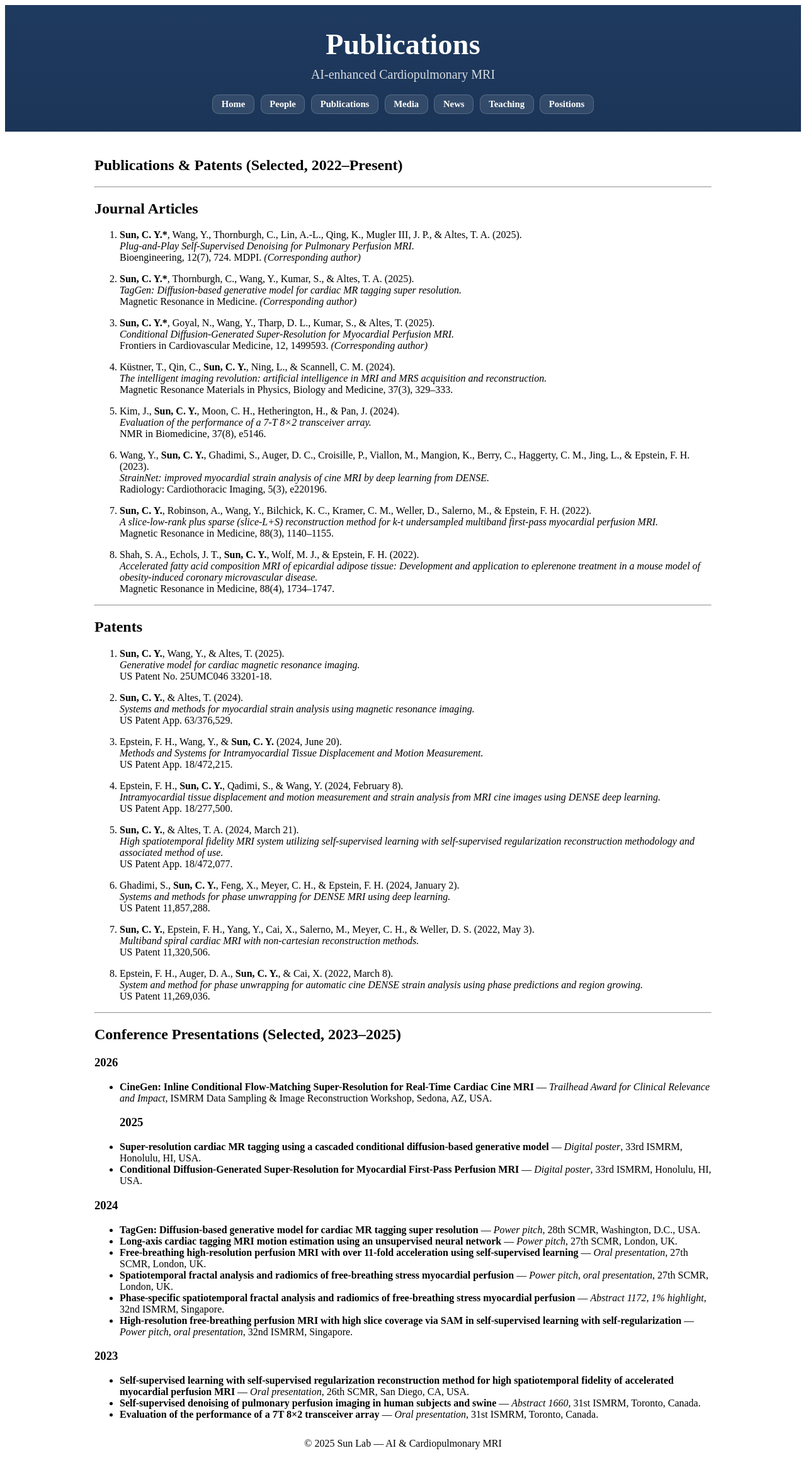
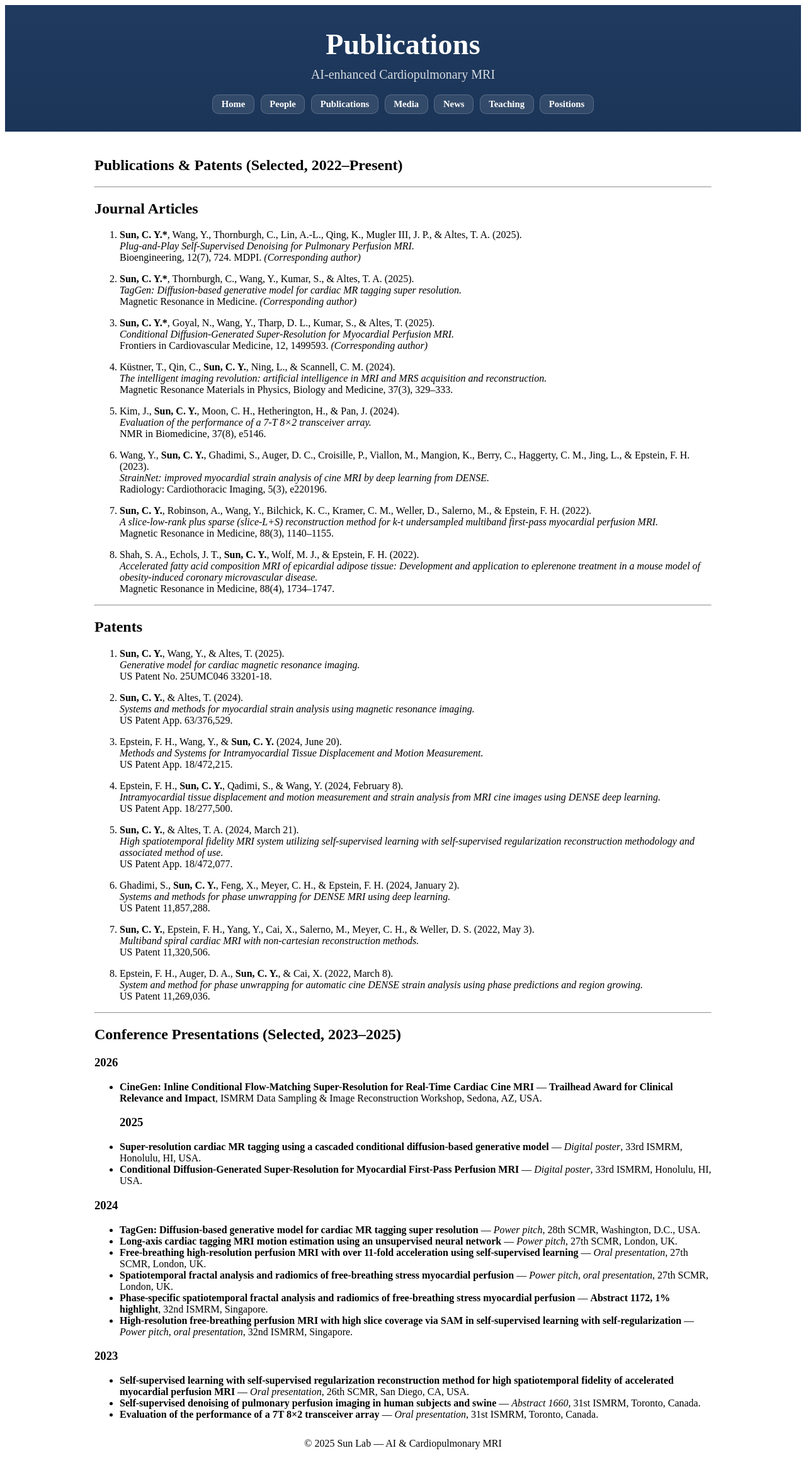
Before and after one commit to MRImagingLab/research, a Jekyll site: the page built from publications.md, in a window 1280 px wide. Shown: the whole page at 63% size. Built offline with Jekyll 4.4.1, drawn with Linux system fonts in a browser that asks for light colours.

```diff
--- a/publications.md
+++ b/publications.md
@@ -82,7 +82,7 @@ permalink: /publications
 
 ## Conference Presentations (Selected, 2023–2025)
 ### 2026
-- **CineGen: Inline Conditional Flow-Matching Super-Resolution for Real-Time Cardiac Cine MRI** — *Trailhead Award for Clinical Relevance and Impact*, ISMRM Data Sampling & Image Reconstruction Workshop, Sedona, AZ, USA.
+- **CineGen: Inline Conditional Flow-Matching Super-Resolution for Real-Time Cardiac Cine MRI** — **Trailhead Award for Clinical Relevance and Impact**, ISMRM Data Sampling & Image Reconstruction Workshop, Sedona, AZ, USA.
 ### 2025
 - **Super-resolution cardiac MR tagging using a cascaded conditional diffusion-based generative model** — *Digital poster*, 33rd ISMRM, Honolulu, HI, USA.
 - **Conditional Diffusion-Generated Super-Resolution for Myocardial First-Pass Perfusion MRI** — *Digital poster*, 33rd ISMRM, Honolulu, HI, USA.
@@ -92,7 +92,7 @@ permalink: /publications
 - **Long-axis cardiac tagging MRI motion estimation using an unsupervised neural network** — *Power pitch*, 27th SCMR, London, UK.
 - **Free-breathing high-resolution perfusion MRI with over 11-fold acceleration using self-supervised learning** — *Oral presentation*, 27th SCMR, London, UK.
 - **Spatiotemporal fractal analysis and radiomics of free-breathing stress myocardial perfusion** — *Power pitch, oral presentation*, 27th SCMR, London, UK.
-- **Phase-specific spatiotemporal fractal analysis and radiomics of free-breathing stress myocardial perfusion** — *Abstract 1172, 1% highlight*, 32nd ISMRM, Singapore.
+- **Phase-specific spatiotemporal fractal analysis and radiomics of free-breathing stress myocardial perfusion** — **Abstract 1172, 1% highlight**, 32nd ISMRM, Singapore.
 - **High-resolution free-breathing perfusion MRI with high slice coverage via SAM in self-supervised learning with self-regularization** — *Power pitch, oral presentation*, 32nd ISMRM, Singapore.
 
 ### 2023
```
